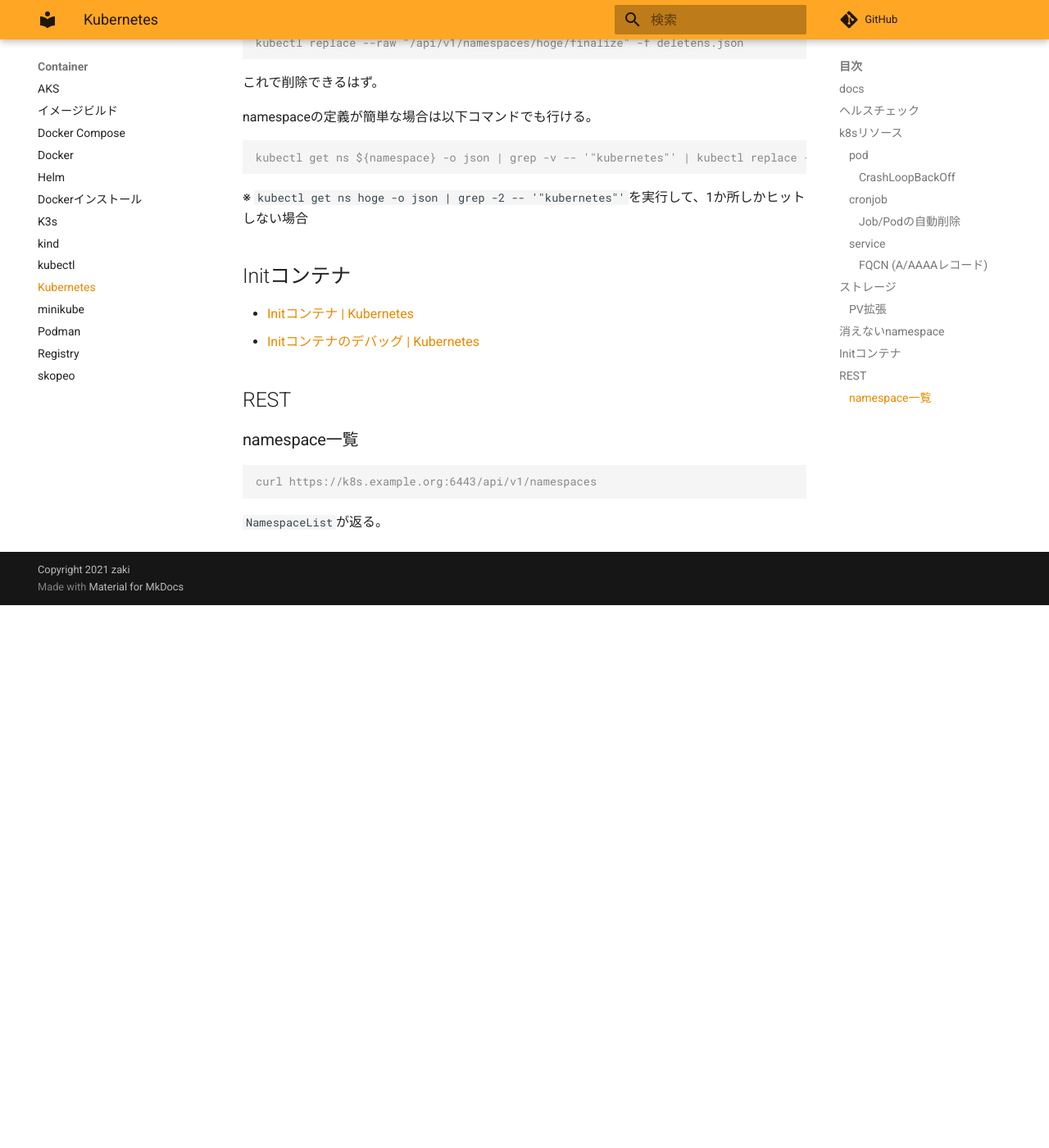
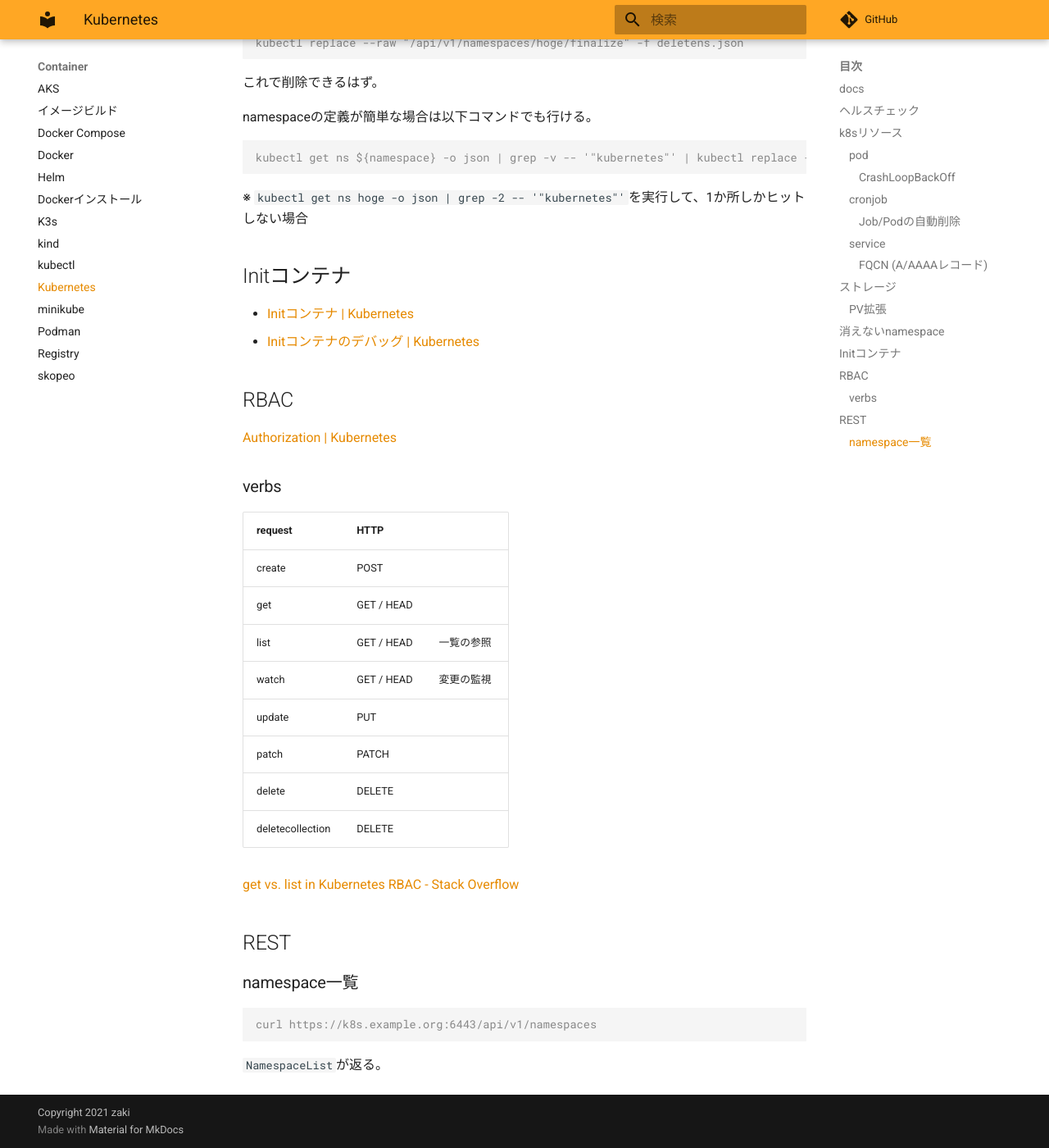
Before and after one commit to zaki-lknr/docs, an MkDocs documentation site: the page built from docs/Container/kubernetes.md, in a window 1280 px wide and 1400 px high, scrolled down 3050 px. Shown: the whole window at 82% size. Built offline with MkDocs 1.6.1 and Material for MkDocs 9.7.7, drawn with Linux system fonts in a browser that asks for light colours; comment, search, counter and statistics services are not loaded; before the commit the page ends 3788 px from its top, so only the background shows below that.

Commit message:
add: container/kubernetes: rbac/verbs

```diff
--- a/docs/Container/kubernetes.md
+++ b/docs/Container/kubernetes.md
@@ -151,6 +151,25 @@ kubectl get ns ${namespace} -o json | grep -v -- '"kubernetes"' | kubectl replac
 - [Initコンテナ | Kubernetes](https://kubernetes.io/ja/docs/concepts/workloads/pods/init-containers/)
 - [Initコンテナのデバッグ | Kubernetes](https://kubernetes.io/ja/docs/tasks/debug/debug-application/debug-init-containers/)
 
+## RBAC
+
+[Authorization | Kubernetes](https://kubernetes.io/docs/reference/access-authn-authz/authorization/)
+
+### verbs
+
+| request          | HTTP       |       |
+| ---------------- | ---------- | ----- |
+| create           | POST       |       |
+| get              | GET / HEAD |       |
+| list             | GET / HEAD | 一覧の参照 |
+| watch            | GET / HEAD | 変更の監視 |
+| update           | PUT        |       |
+| patch            | PATCH      |       |
+| delete           | DELETE     |       |
+| deletecollection | DELETE     |       |
+
+[get vs. list in Kubernetes RBAC - Stack Overflow](https://stackoverflow.com/questions/58159866/get-vs-list-in-kubernetes-rbac)
+
 ## REST
 
 ### namespace一覧
```
